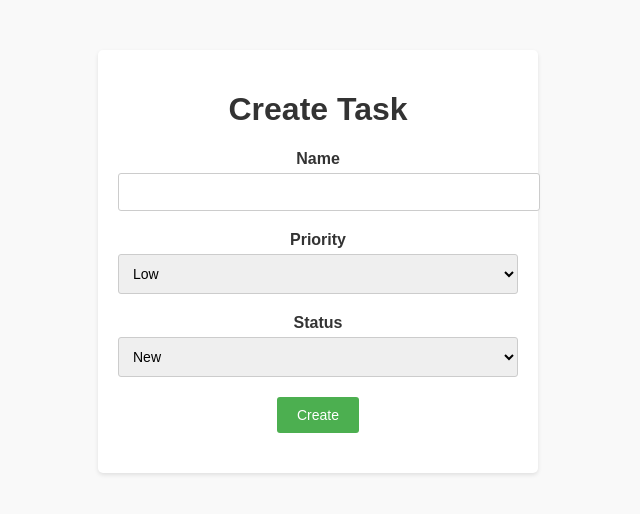
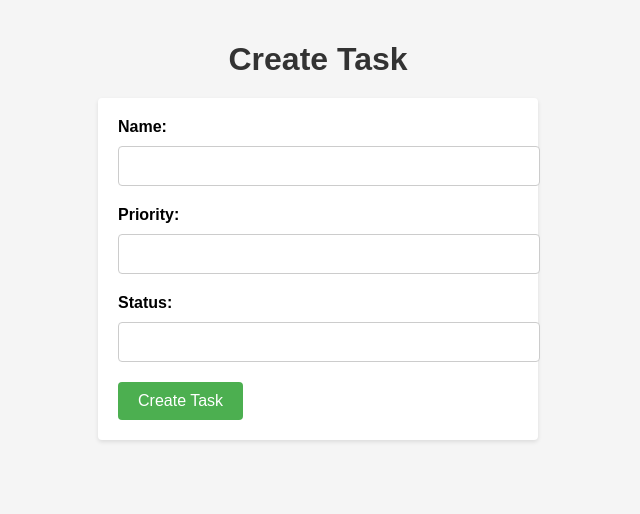
Before and after one commit to dan9Protasenia/task-management, a Flask app: template templates/create_task.html in a window 1280 px wide. Shown: the top 514 px of the page, without its empty margins (322-962 px from the left). Run offline with Flask 3, Linux system fonts and the light colour scheme; the template is opened without the code that fills it: most values are stand-ins (such as "Sample title", 1, 10 or a date in 2020).

Commit message:
Update create_task.html

```diff
--- a/templates/create_task.html
+++ b/templates/create_task.html
@@ -1,120 +1,102 @@
-<!DOCTYPE html>
+<!doctype html>
 <html>
 <head>
   <title>Create Task</title>
   <style>
     body {
       font-family: Arial, sans-serif;
-            background-color: #f9f9f9;
+      background-color: #f5f5f5;
+      margin: 0;
+      padding: 20px;
     }
-        .container {
+
+    h1 {
+      color: #333;
+      margin-bottom: 20px;
       text-align: center;
-            margin-top: 50px;
     }
-        .form-container {
+
+    form {
+      background-color: #fff;
+      padding: 20px;
+      border-radius: 4px;
+      box-shadow: 0 2px 4px rgba(0, 0, 0, 0.1);
       max-width: 400px;
       margin: 0 auto;
-            background-color: #fff;
-            box-shadow: 0 2px 4px rgba(0, 0, 0, 0.1);
-            padding: 20px;
-            border-radius: 5px;
     }
-        h1 {
-            color: #333;
+
+    label {
+      display: block;
+      margin-bottom: 10px;
+      font-weight: bold;
     }
-        .form-group {
+
+    input[type="text"] {
+      width: 100%;
+      padding: 10px;
+      font-size: 16px;
+      border: 1px solid #ccc;
+      border-radius: 4px;
       margin-bottom: 20px;
     }
-        .form-group label {
-            display: block;
-            margin-bottom: 5px;
-            color: #333;
-            font-weight: bold;
-        }
-        .form-group input[type="text"],
-        .form-group select {
-            width: 100%;
-            padding: 10px;
-            border: 1px solid #ccc;
-            border-radius: 3px;
-            font-size: 14px;
-        }
-        .form-group button {
+
+    input[type="submit"] {
       background-color: #4caf50;
       color: #fff;
+      border: none;
       padding: 10px 20px;
-            border: none;
-            border-radius: 3px;
+      font-size: 16px;
+      border-radius: 4px;
       cursor: pointer;
-            font-size: 14px;
-            transition: background-color 0.3s ease;
     }
-        .form-group button:hover {
+
+    input[type="submit"]:hover {
       background-color: #45a049;
     }
   </style>
 </head>
 <body>
-    <div class="container">
-        <div class="form-container">
   <h1>Create Task</h1>
-            <form id="createTaskForm">
-                <div class="form-group">
-                    <label for="name">Name</label>
+  <form method="POST" action="/create_task/{{ project_id }}" onsubmit="submitForm(event)">
+    <label for="name">Name:</label>
     <input type="text" id="name" name="name" required>
-                </div>
-                <div class="form-group">
-                    <label for="priority">Priority</label>
-                    <select id="priority" name="priority" required>
-                        <option value="Low">Low</option>
-                        <option value="Medium">Medium</option>
-                        <option value="High">High</option>
-                    </select>
-                </div>
-                <div class="form-group">
-                    <label for="status">Status</label>
-                    <select id="status" name="status" required>
-                        <option value="New">New</option>
-                        <option value="In Progress">In Progress</option>
-                        <option value="Completed">Completed</option>
-                    </select>
-                </div>
-                <div class="form-group">
-                    <button type="submit">Create</button>
-                </div>
+
+    <label for="priority">Priority:</label>
+    <input type="text" id="priority" name="priority" required>
+
+    <label for="status">Status:</label>
+    <input type="text" id="status" name="status" required>
+
+    <input type="submit" value="Create Task">
   </form>
-        </div>
-    </div>
 
   <script>
-        var createTaskForm = document.getElementById('createTaskForm');
-        createTaskForm.addEventListener('submit', function(event) {
-            event.preventDefault(); // Предотвращение отправки формы и перезагрузки страницы
+    function submitForm(event) {
+      event.preventDefault();
 
-            var formData = new FormData(createTaskForm);
-            var data = {
-                name: formData.get('name'),
-                priority: formData.get('priority'),
-                status: formData.get('status')
-            };
+      const form = event.target;
+      const formData = new FormData(form);
+      const data = Object.fromEntries(formData.entries());
 
-            var xhr = new XMLHttpRequest();
-            xhr.open('POST', '/create_task');
-            xhr.setRequestHeader('Content-Type', 'application/json');
-            xhr.onreadystatechange = function() {
-                if (xhr.readyState === XMLHttpRequest.DONE) {
-                    if (xhr.status === 200) {
-                        var response = JSON.parse(xhr.responseText);
-                        alert(response.message);
-                        location.reload();
-                    } else {
-                        alert('фигня');
+      const project_id = form.getAttribute("action").split("/").pop();
 
+      fetch(`/create_task/${project_id}`, {
+        method: 'POST',
+        headers: {
+          'Content-Type': 'application/json'
+        },
+        body: JSON.stringify(data)
+      })
+      .then(response => response.json())
+      .then(result => {
+        console.log(result);
+        // handle the response here
+      })
+      .catch(error => {
+        console.error(error);
+        // handle errors here
+      });
     }
-                }
-            };
-            xhr.send(JSON.stringify(data));
-        });
   </script>
 </body>
 </html>
```
Lines whose indentation alone changed are shown as unchanged.
